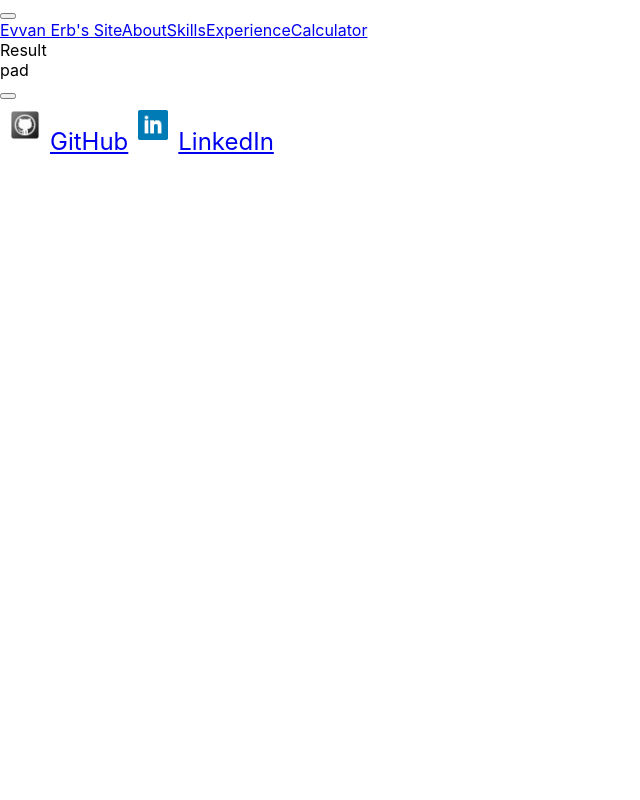
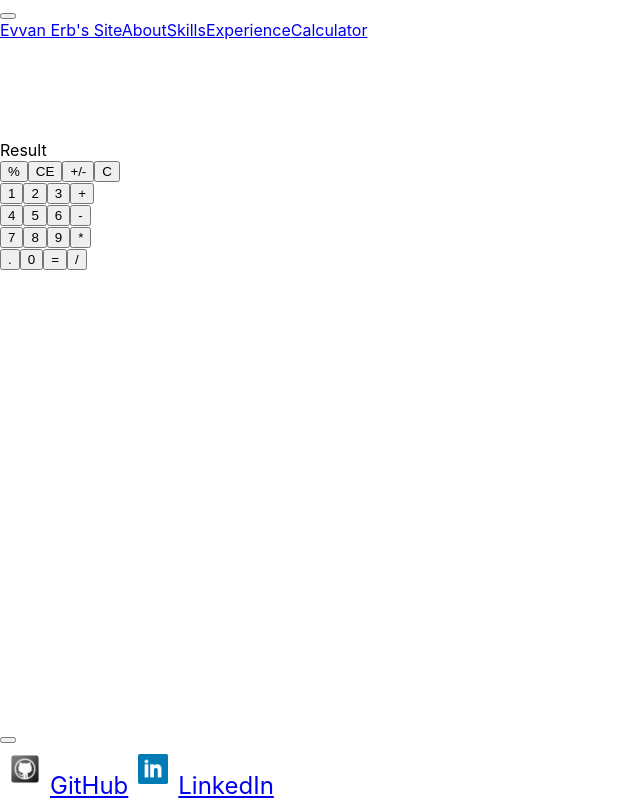
Before and after one commit to evvanErb/evvanDemoReactWebsite, a React (Create React App) app: page /calculator in a window 1280 px wide. Shown: the whole page, without its empty margins (0-640 px from the left). Built offline with nearby package versions, Linux system fonts and the light colour scheme.

Commit message:
footer on bottom

```diff
--- a/src/components/Footer.js
+++ b/src/components/Footer.js
@@ -3,7 +3,7 @@ import React, {Component} from 'react';
 class Footer extends Component {
   render() {
       return (
-        <div className="Footer">
+        <div className="Footer" style={{ bottom: "0", position: "fixed", width: "100%" }}>
             <nav class="navbar navbar-expand-lg navbar-dark bg-dark">
                 <div class="container-fluid">
                     <button class="navbar-toggler" type="button" data-bs-toggle="collapse" data-bs-target="#navbarNavAltMarkup" aria-controls="navbarNavAltMarkup" aria-expanded="false" aria-label="Toggle navigation">
--- a/src/components/calculator/KeyPad.js
+++ b/src/components/calculator/KeyPad.js
@@ -3,8 +3,40 @@ import React, {Component} from 'react';
 class KeyPad extends Component {
     render() {
       return (
-        <div className="KeyPad">
-            pad
+        <div className="KeyPad justify-content-center text-center">
+            <div class="container">
+                <div class="row">
+                    <button class="col-sm">%</button>
+                    <button class="col-sm">CE</button>
+                    <button class="col-sm">+/-</button>
+                    <button class="col-sm">C</button>
+                </div>
+                <div class="row">
+                    <button class="col-sm">1</button>
+                    <button class="col-sm">2</button>
+                    <button class="col-sm">3</button>
+                    <button class="col-sm">+</button>
+                </div>
+                <div class="row">
+                    <button class="col-sm">4</button>
+                    <button class="col-sm">5</button>
+                    <button class="col-sm">6</button>
+                    <button class="col-sm">-</button>
+                </div>
+                <div class="row">
+                    <button class="col-sm">7</button>
+                    <button class="col-sm">8</button>
+                    <button class="col-sm">9</button>
+                    <button class="col-sm">*</button>
+                </div>
+                <div class="row">
+                    <button class="col-sm">.</button>
+                    <button class="col-sm">0</button>
+                    <button class="col-sm">=</button>
+                    <button class="col-sm">/</button>
+                </div>
+            </div>
+            <br /><br /><br /><br /><br />
         </div>
       );
     }
--- a/src/components/calculator/Result.js
+++ b/src/components/calculator/Result.js
@@ -3,7 +3,8 @@ import React, {Component} from 'react';
 class Result extends Component{
     render() {
       return (
-        <div className="Result">
+        <div className="Result" class="justify-content-center text-center">
+            <br /><br /><br /><br /><br />
             Result
         </div>
       );
```
